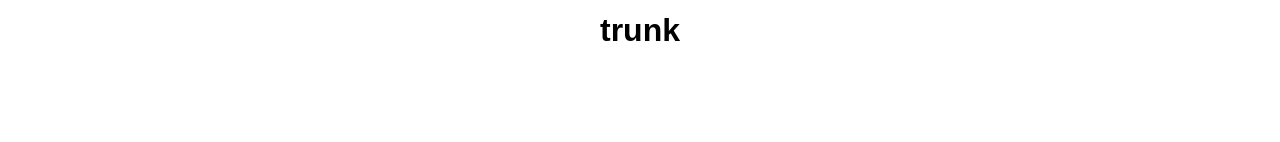
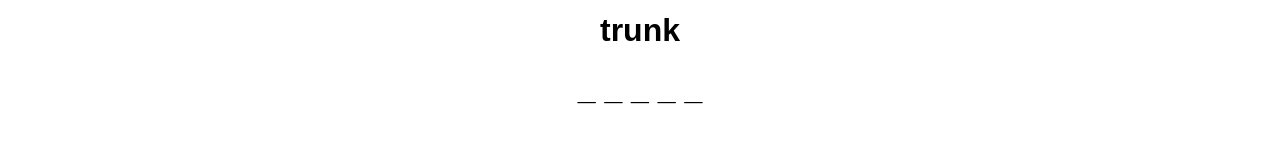
Before and after one commit to smamirshahi/Hangman-React-Redux, a React (Create React App) app: page /hangman in a window 1280 px wide. Shown: the part 258-400 px from the top of the page. Built offline with nearby package versions, Linux system fonts and the light colour scheme.

Commit message:
the showGuess for the first round works. it shows underscore

```diff
--- a/src/components/GamePage.jsx
+++ b/src/components/GamePage.jsx
@@ -1,9 +1,13 @@
 import * as React from 'react'
 // import { Link } from 'react-router-dom'
+import * as gameFunctions from '../lib/game'
 
 export default function FirstPage(props) {
   return (<div>
     <h1>Game Page Component is loaded </h1>
     <h1>{props.newWord}</h1>
+    <h1>{props.showGuess(props.newWord, '')}</h1>
+
+
   </div>)
 }
--- a/src/components/GamePageComponent.jsx
+++ b/src/components/GamePageComponent.jsx
@@ -15,9 +15,8 @@ class GamePageComponent extends React.PureComponent {
     }
 
     render() {
-        if (!this.props.newWord) return 'Loading...'
-
-        return <GamePage newWord = {this.props.newWord}/>
+        if (this.props.newWord.length === 0) return 'Loading...'
+        return <GamePage newWord = {this.props.newWord} showGuess = {gameFunctions.showGuess}/>
     }
 
 
--- a/src/reducers/newWord.js
+++ b/src/reducers/newWord.js
@@ -3,9 +3,9 @@ import { NEW_GAME } from '../actions/games'
 export default (state = [], action = {}) => {
     switch (action.type) {
         case NEW_GAME:
-            return [
+            return (
                 action.payload
-            ]
+            )
         default:
             return state
     }
```
